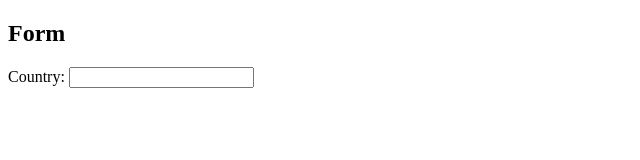
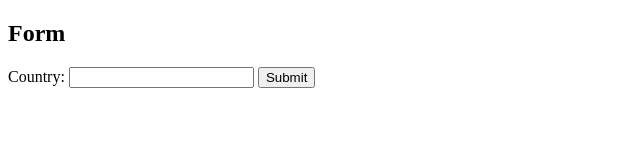
Before and after one commit to gregorcox/week_11-weekend-homework, a plain HTML site: page index.html in a window 1280 px wide. Shown: the whole page, without its empty margins (0-640 px from the left). Drawn offline with Linux system fonts and the light colour scheme.

Commit message:
adds submit button

```diff
--- a/index.html
+++ b/index.html
@@ -13,6 +13,9 @@
       <label for="country">Country:</label>
       <input type="text" id="country">
 
+      <button type="submit" id="submit_name">Submit</button>
+
+
     </form>
 
   </body>
```
